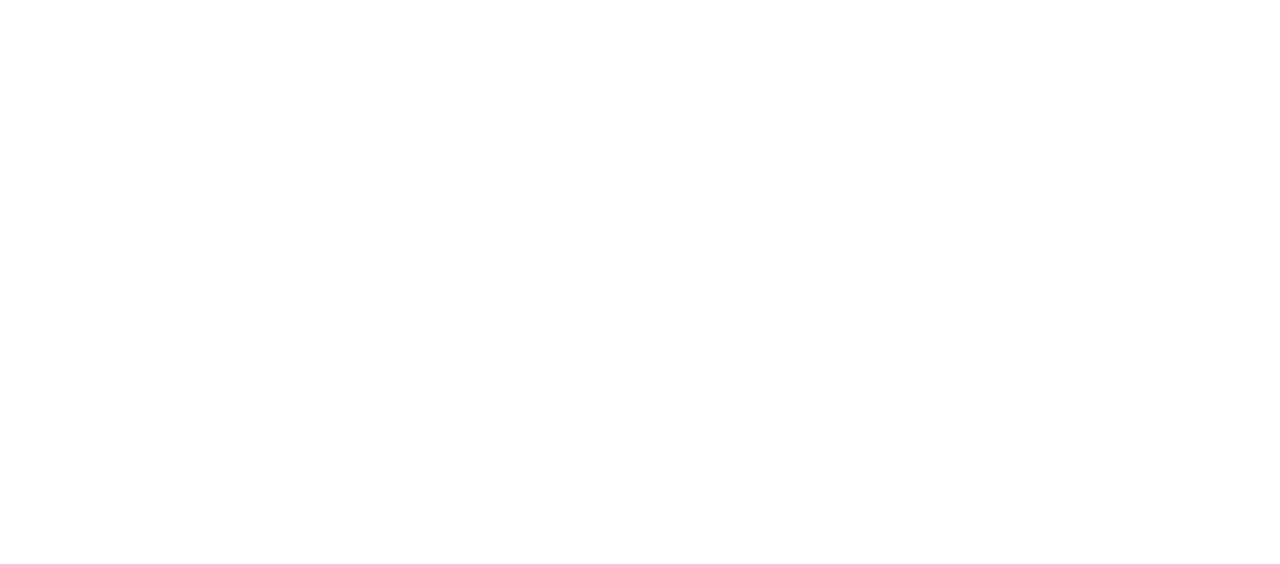
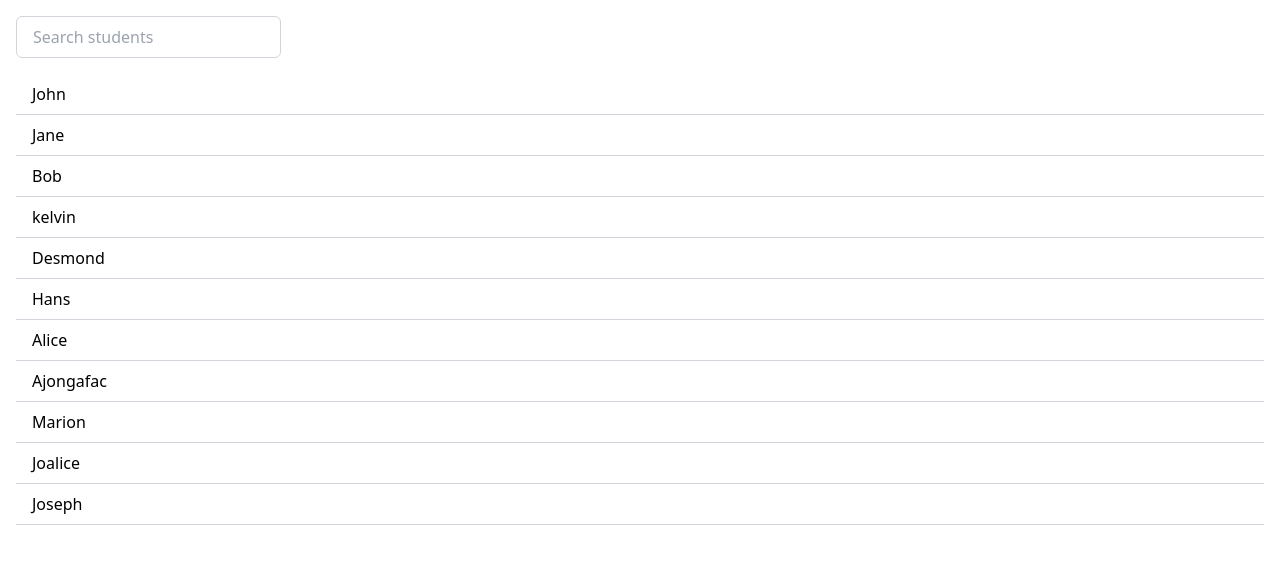
Before and after one commit to TheolaAshu/transcript-authentication-system, a React (Create React App) app: page /students in a window 1280 px wide. Before the commit this address had no page. Shown: the top 564 px of the page. Built offline with nearby package versions, Linux system fonts and the light colour scheme.

Commit message:
new unstyled pages for the different users

```diff
--- a/src/App.js
+++ b/src/App.js
@@ -8,8 +8,8 @@ import SignUp from "./pages/studentspg/signUp";
 import Login from "./pages/studentspg/login";
 import Alltranscripts from "./pages/studentspg/allTranscripts";
 import Adminlogin from "./pages/adminpg/adminlogin";
-
-
+import Students from "./pages/adminpg/students";
+import LoadingPage from "./pages/adminpg/loading";
 
 
 
@@ -17,8 +17,40 @@ import Adminlogin from "./pages/adminpg/adminlogin";
 function App() {
     return(
 
+
+
       <Router>
           <Routes>
+            <Route
+            exact
+            path="/adminlogin"
+            element={
+                <>
+              <Adminlogin/>
+
+                </>
+            }
+            />
+            <Route
+            exact
+            path="/students"
+            element={
+                <>
+              <Students/>
+
+                </>
+            }
+            />
+            <Route
+            exact
+            path="/loading"
+            element={
+                <>
+              <LoadingPage/>
+
+                </>
+            }
+            />
             <Route
             exact
             path="/"
--- a/src/pages/adminpg/adminlogin.jsx
+++ b/src/pages/adminpg/adminlogin.jsx
@@ -7,8 +7,8 @@ const Adminlogin = () => {
         <form className='max-w-[400px] w-full mx-auto bg-gray-900 p-8 px-8 rounded-lg'>
           <h2 className='text-4xl dark:text-white font-bold text-center'>Login</h2>
           <div className='flex flex-col text-gray-400 py-2 '>
-            <label>Matricule #</label>
-            <input className='rounded-lg bg-gray-700 mt-2 p-2 focus:border-blue-500 focus:bg-gray-800 focus:outline-none' type ='string'/>
+            <label>E-mail</label>
+            <input className='rounded-lg bg-gray-700 mt-2 p-2 focus:border-blue-500 focus:bg-gray-800 focus:outline-none' type ='email adress'/>
           </div>
           <div className='flex flex-col text-gray-400 py-2'>
             <label>Password</label>
--- a/src/pages/adminpg/loading.jsx
+++ b/src/pages/adminpg/loading.jsx
@@ -0,0 +1,31 @@
+import React from 'react'
+import { useState, useEffect } from "react";
+
+function LoadingPage() {
+  const [isLoading, setIsLoading] = useState(true);
+
+  useEffect(() => {
+    // Simulate a delay in loading for 3 seconds
+    const timeout = setTimeout(() => {
+      setIsLoading(false);
+    }, 3000);
+
+    // Clean up the timeout when the component unmounts
+    return () => clearTimeout(timeout);
+  }, []);
+
+  if (isLoading) {
+    return (
+      <div className="flex justify-center items-center h-screen">
+        <svg className="animate-spin h-16 w-16 text-blue-500" viewBox="0 0 24 24">
+          <path d="M12 2.69V5a1 1 0 0 1-2 0V2.69a10 10 0 0 1 7.38 18.16l1.43-1.43A8 8 0 0 0 4.62 4.31l1.43 1.43A10 10 0 0 1 12 2.69z" />
+        </svg>
+      </div>
+    );
+  }
+
+  return <div>upload successful</div>;
+
+}
+
+export default LoadingPage;
--- a/src/pages/adminpg/students.jsx
+++ b/src/pages/adminpg/students.jsx
@@ -0,0 +1,49 @@
+import React from 'react'
+import { useState } from "react";
+
+function SearchFilter() {
+  const [searchValue, setSearchValue] = useState("");
+
+  const Students = [
+    { id: 1, name: "John" },
+    { id: 2, name: "Jane" },
+    { id: 3, name: "Bob" },
+    { id: 4, name: "kelvin" },
+    { id: 5, name: "Desmond" },
+    { id: 6, name: "Hans" },
+    { id: 7, name: "Alice" },
+    { id: 8, name: "Ajongafac" },
+    { id: 9, name: "Marion" },
+    { id: 10, name: "Joalice" },
+    { id: 11, name: "Joseph" },
+  ];
+
+  const filteredStudents = Students.filter((student) =>
+    student.name.toLowerCase().includes(searchValue.toLowerCase())
+  );
+
+  return (
+    <div className="p-4">
+      <input
+        type="text"
+        placeholder="Search students"
+        className="py-2 px-4 rounded-md border border-gray-300 focus:outline-none focus:ring-2 focus:ring-blue-500 focus:border-blue-500"
+        value={searchValue}
+        onChange={(e) => setSearchValue(e.target.value)}
+      />
+      <ul className="mt-4">
+        {filteredStudents.map((student) => (
+          <li key={student.id} className="py-2 px-4 border-b border-gray-300">
+            {student.name}
+          </li>
+        ))}
+      </ul>
+    </div>
+  );
+}
+
+export default SearchFilter;
+//   )
+// }
+
+// export default Students
```
Also changed, not shown: src/pages/validatorpg/updatepdf.jsx (added), src/pages/validatorpg/validlogin.jsx (added), src/pages/validatorpg/validnotvalid.jsx (added).
